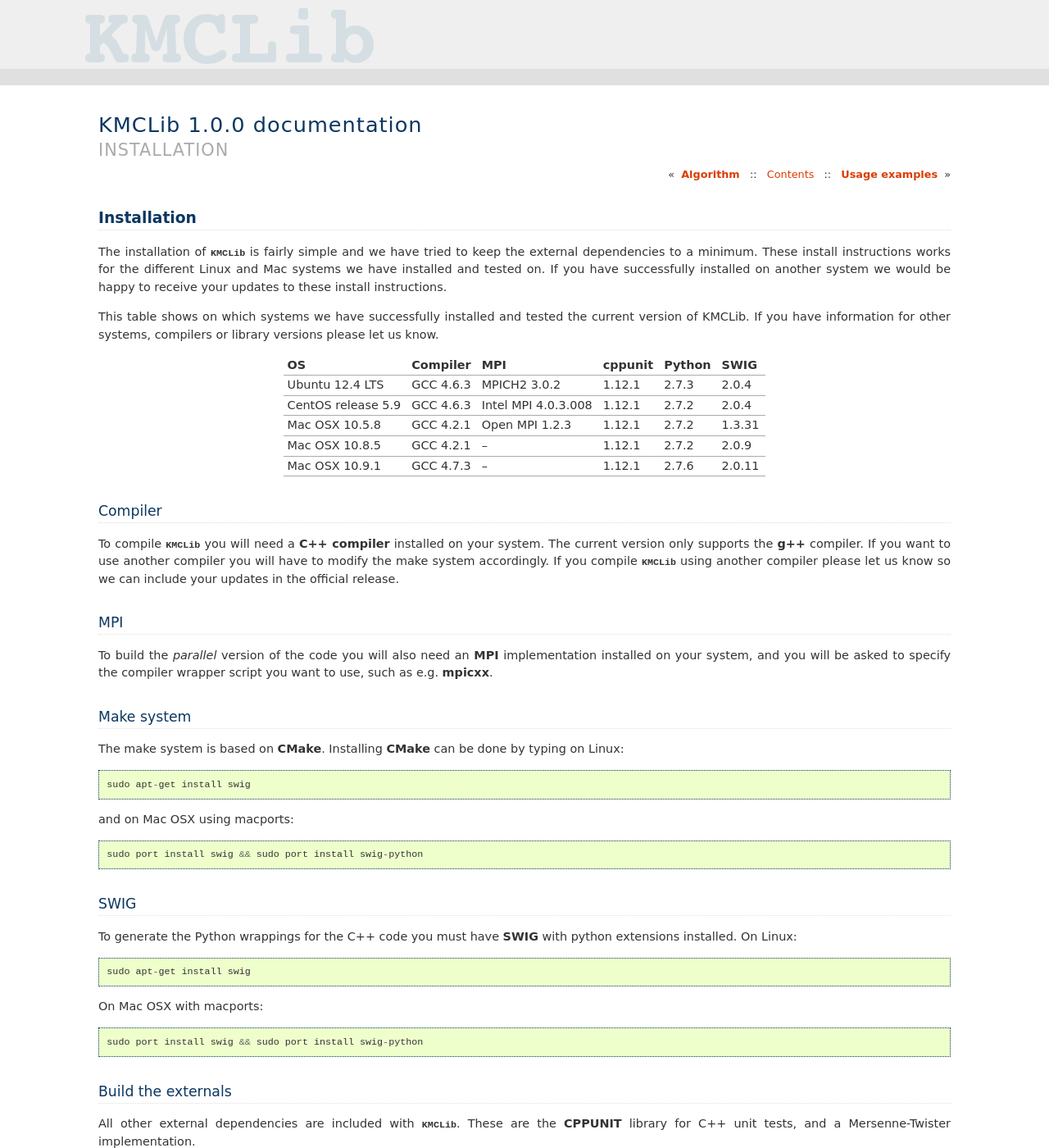
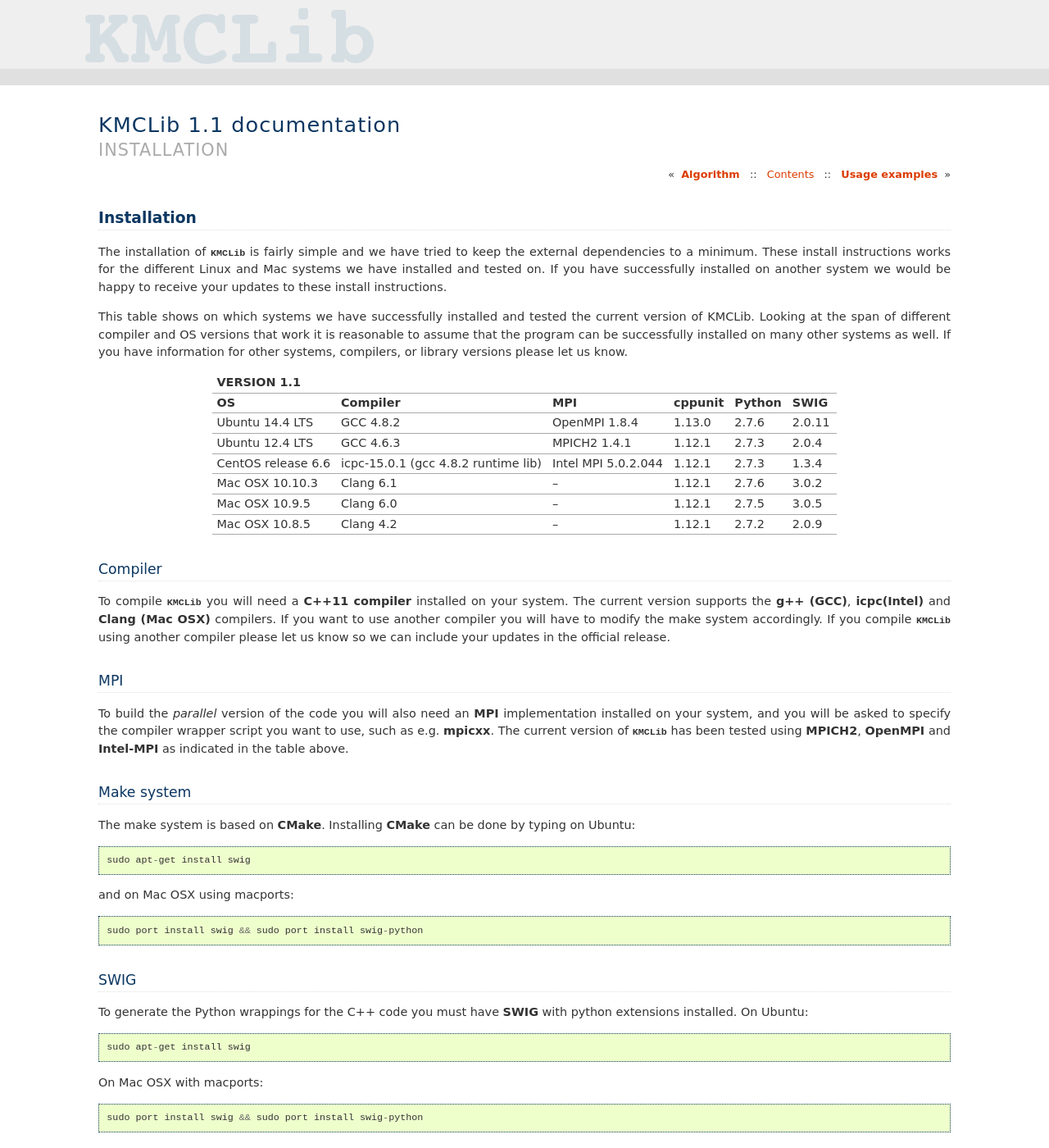
Before and after one commit to leetmaa/KMCLib, a Sphinx documentation site: the page built from python/doc/source/install.rst, in a window 1280 px wide and 1400 px high. Shown: the whole window at 82% size. Built offline with Sphinx 7.4.7, drawn with Linux system fonts in a browser that asks for light colours; formulas are drawn with MathJax 3; some of the changed text lies outside the part shown.

Commit message:
Task #0134: Manual updates for 1.1.

```diff
--- a/python/doc/source/about.rst
+++ b/python/doc/source/about.rst
@@ -5,7 +5,7 @@ About
 
 Legal
 ------
-KMCLib is distributed under the GPLv3 license. Copyright (C)  2012 - 2014  Mikael Leetmaa
+KMCLib is distributed under the GPLv3 license. Copyright (C)  2012 - 2015  Mikael Leetmaa
 
  This program is distributed in the hope that it will be useful
  but WITHOUT ANY WARRANTY; without even the implied warranty of
--- a/python/doc/source/conf.py
+++ b/python/doc/source/conf.py
@@ -48,9 +48,9 @@ copyright = u'2012 - 2014, Mikael Leetmaa'
 # built documents.
 #
 # The short X.Y version.
-version = '1.0.0'
+version = '1.1'
 # The full version, including alpha/beta/rc tags.
-release = '1.0.0'
+release = '1.1'
 
 # The language for content autogenerated by Sphinx. Refer to documentation
 # for a list of supported languages.
--- a/python/doc/source/install.rst
+++ b/python/doc/source/install.rst
@@ -10,33 +10,41 @@ system we would be happy to receive your updates to these install
 instructions.
 
 This table shows on which systems we have successfully
-installed and tested the current version of KMCLib. If you have
-information for other systems, compilers or library versions please
+installed and tested the current version of KMCLib. Looking at the
+span of different compiler and OS versions that work it is reasonable
+to assume that the program can be successfully installed on many other
+systems as well. If you have
+information for other systems, compilers, or library versions please
 let us know.
 
-+--------------------+------------+---------------------+-----------+------------+------------+
-| OS                 | Compiler   | MPI                 | cppunit   | Python     | SWIG       |
-+====================+============+=====================+===========+============+============+
-| Ubuntu 12.4 LTS    | GCC 4.6.3  | MPICH2 3.0.2        | 1.12.1    | 2.7.3      | 2.0.4      |
-+--------------------+------------+---------------------+-----------+------------+------------+
-| CentOS release 5.9 | GCC 4.6.3  | Intel MPI 4.0.3.008 | 1.12.1    | 2.7.2      | 2.0.4      |
-+--------------------+------------+---------------------+-----------+------------+------------+
-| Mac OSX 10.5.8     | GCC 4.2.1  | Open MPI 1.2.3      | 1.12.1    | 2.7.2      | 1.3.31     |
-+--------------------+------------+---------------------+-----------+------------+------------+
-| Mac OSX 10.8.5     | GCC 4.2.1  | --                  | 1.12.1    | 2.7.2      | 2.0.9      |
-+--------------------+------------+---------------------+-----------+------------+------------+
-| Mac OSX 10.9.1     | GCC 4.7.3  | --                  | 1.12.1    | 2.7.6      | 2.0.11     |
-+--------------------+------------+---------------------+-----------+------------+------------+
+
++----------------------------------------------------------------------------------------------------------------------+
+| VERSION 1.1                                                                                                          |
++--------------------+-------------------------------------+---------------------+-----------+------------+------------+
+| OS                 | Compiler                            | MPI                 | cppunit   | Python     | SWIG       |
++====================+=====================================+=====================+===========+============+============+
+| Ubuntu 14.4 LTS    | GCC 4.8.2                           | OpenMPI 1.8.4       | 1.13.0    | 2.7.6      | 2.0.11     |
++--------------------+-------------------------------------+---------------------+-----------+------------+------------+
+| Ubuntu 12.4 LTS    | GCC 4.6.3                           | MPICH2 1.4.1        | 1.12.1    | 2.7.3      | 2.0.4      |
++--------------------+-------------------------------------+---------------------+-----------+------------+------------+
+| CentOS release 6.6 | icpc-15.0.1 (gcc 4.8.2 runtime lib) | Intel MPI 5.0.2.044 | 1.12.1    | 2.7.3      | 1.3.4      |
++--------------------+-------------------------------------+---------------------+-----------+------------+------------+
+| Mac OSX 10.10.3    | Clang 6.1                           | --                  | 1.12.1    | 2.7.6      | 3.0.2      |
++--------------------+-------------------------------------+---------------------+-----------+------------+------------+
+| Mac OSX 10.9.5     | Clang 6.0                           | --                  | 1.12.1    | 2.7.5      | 3.0.5      |
++--------------------+-------------------------------------+---------------------+-----------+------------+------------+
+| Mac OSX 10.8.5     | Clang 4.2                           | --                  | 1.12.1    | 2.7.2      | 2.0.9      |
++--------------------+-------------------------------------+---------------------+-----------+------------+------------+
 
 
 Compiler
 -----------
-To compile :py:mod:`KMCLib` you will need a **C++ compiler** installed on your
-system. The current version only supports the **g++** compiler. If
-you want to use another compiler you will have to modify the make
-system accordingly. If you compile :py:mod:`KMCLib` using
-another compiler please let us know so we can include your updates in
-the official release.
+To compile :py:mod:`KMCLib` you will need a **C++11 compiler** installed on your
+system. The current version supports the **g++ (GCC)**, **icpc(Intel)** and
+**Clang (Mac OSX)** compilers. If you want to use another compiler you
+will have to modify the make system accordingly. If you compile
+:py:mod:`KMCLib` using another compiler please let us know so we can
+include your updates in the official release.
 
 
 MPI
@@ -44,12 +52,13 @@ MPI
 To build the *parallel* version of the code you will also need an **MPI**
 implementation installed on your system, and you will be asked to
 specify the compiler wrapper script you want to use, such as e.g. **mpicxx**.
-
+The current version of :py:mod:`KMCLib` has been tested using **MPICH2**,
+**OpenMPI** and **Intel-MPI** as indicated in the table above.
 
 Make system
 -----------
 The make system is based on **CMake**. Installing **CMake**
-can be done by typing on Linux::
+can be done by typing on Ubuntu::
 
     sudo apt-get install swig
 
@@ -62,7 +71,7 @@ SWIG
 -----------
 To generate the Python wrappings for the C++ code you must have
 **SWIG** with python extensions installed.
-On Linux::
+On Ubuntu::
 
     sudo apt-get install swig
 
@@ -75,26 +84,42 @@ On Mac OSX with macports::
 Build the externals
 ----------------------
 All other external dependencies are included with
-:py:mod:`KMCLib`. These are the **CPPUNIT** library for C++ unit tests,
-and a Mersenne-Twister implementation.
+:py:mod:`KMCLib`. For the current release this consists only of the
+**CPPUNIT** library for C++ unit tests. If you are on a Linux system
+and already have cppunit installed you can skip building the
+externals (or install it using your package management system)
+however if you are using the clang compiler on Mac building
+the externals is required.
 
-You can build the externals by typing::
+You build the externals by typing::
 
     cd KMCLib/c++/externals
-    CXX=g++ make
+    CC=<c-compiler> CXX=<c++-compiler> make
+
+Where you replace <c-compiler> and <c++-compiler> with your compiler.
+See the table above for a list of tested compilers for different systems.
+
+Using Clang on Mac OSX 10.8 you will have to use ``CXX="clang++ -stdlib=libc++"``.
 
 
 Build C++ and test the backend
 --------------------------------
 For the build to work (on both Linux and Mac OSX) you will have to make
-sure that **CMAke** can find your python headers. This could be
+sure that **CMake** can find your python headers. This could be
 done by finding where they are located and placing them in your
 ``CPLUS_INCLUDE_PATH``. Some thing like::
 
     export CPLUS_INCLUDE_PATH=/usr/include/python2.7:${CPLUS_INCLUDE_PATH}
 
-in your ``.bashrc`` file typically helps. Note that the exact path may
-vary on different systems.
+in your ``.bashrc`` file typically does it, or::
+
+    export CPLUS_INCLUDE_PATH=/opt/local/Library/Frameworks/Python.framework/Versions/2.7/include/python2.7:${CPLUS_INCLUDE_PATH}
+
+in your ``.bash_profile`` file if you are on Mac OSX.
+**Note that the exact path may vary on different systems.** If you do
+not know what is right for your system you should try to find where
+your ``Python.h`` file is located, for the same version of python you
+intend to use when running the program later.
 
 Now, go to the ``KMCLib/c++`` directory and create the build director::
 
@@ -104,20 +129,25 @@ Now, go to the ``KMCLib/c++`` directory and create the build director::
 
 On Linux::
 
-    cmake -DMPI=mpiwrapper ..
+    cmake -DMPI=<mpiwrapper> ..
 
 for the MPI version or::
 
     cmake ..
 
-for the serial version. Replace ``mpiwrapper`` with the mpi compiler wrapper script you want to use, e.g. ``mpicxx``.
+for the serial version. Replace ``<mpiwrapper>`` with the mpi compiler wrapper script you want to use, e.g. ``mpicxx``.
 
-Mac with g++ and Python from macports instead do::
+On older versions of Mac OSX using **clang** you will have to do::
 
-    cmake -DCMAKE_CXX_COMPILER=g++ -DCMAKE_C_COMPILER=gcc -DMACPORT=TRUE ..
+    CC=clang CXX="clang++ -stdlib=libc++" cmake ..
 
-or leave ``-DMACPORT`` out to use machine Python. Add the
-``-DMPI=mpiwrapper`` option to build the parallel version.
+while on newer versions **OSX 10.9** and **OSX 10.10** with **clang 6** use::
+
+    CC=clang CXX=clang++ cmake ..
+
+
+Add the ``-DMPI=<mpiwrapper>`` option to build the parallel version.
+(Note that this has not been tested on mac.)
 
 On all systems you then type::
 
@@ -127,6 +157,10 @@ On all systems you then type::
 
 To make the tests, run the tests and install the ``Backend.py`` module.
 
+If the ``make install`` step complains about not finding ``Python.h``
+then your CPLUS_INCLUDE_PATH variable has not been set correctly.
+
+
 
 Run the Python tests
 -----------------------
@@ -134,9 +168,11 @@ Run the Python tests
 Put your ``KMCLib/python/src`` in your ``PYTHONPATH``. If you use bash
 this can be done by putting::
 
-   export PYTHONPATH=/home/leetmaa/projects/KMCLib/python/src:${PYTHONPATH}
+   export PYTHONPATH=<absolute-path>/KMCLib/python/src:${PYTHONPATH}
 
-in your ``.bashrc`` file.
+in your ``.bashrc`` file (or in ``.bash_profile`` on Mac OSX), where
+you replace ``<absolute-path>`` with the absolute path to the
+directory where KMCLib was installed.
 
 Now you should run the test by typing::
 
@@ -146,8 +182,7 @@ and finally run each of the tests in the ``KMCLib/python/functest/``
 directory.
 
 If the Python unit tests run without errors or failures your
-installation is finished and ready to use for performing
-KMC simulations.
+installation is finished and ready to use for performing KMC simulations.
 Have a look at the functionality tests in ``KMCLib/python/functest/``
 to get a hint at how to do it, and you should also check this manual,
 particular the introductory usage example.
--- a/python/doc/source/intro.rst
+++ b/python/doc/source/intro.rst
@@ -15,7 +15,7 @@ here: https://github.com/leetmaa/KMCLib/releases
 If you use KMCLib in your research please **cite** the
 scientific paper describing the program [Ref.8]_.
 
-This documentation describes version 1.0.0
+This documentation describes version 1.1
 
 
 Why KMC?
```
Also changed, not shown: other parts of python/doc/source/intro.rst (+1 -1 lines), README.md (+1 -1 lines), python/doc/source/references.rst (+5 -3 lines), python/doc/source/usage.rst (+16 -5 lines), 2 other files.
